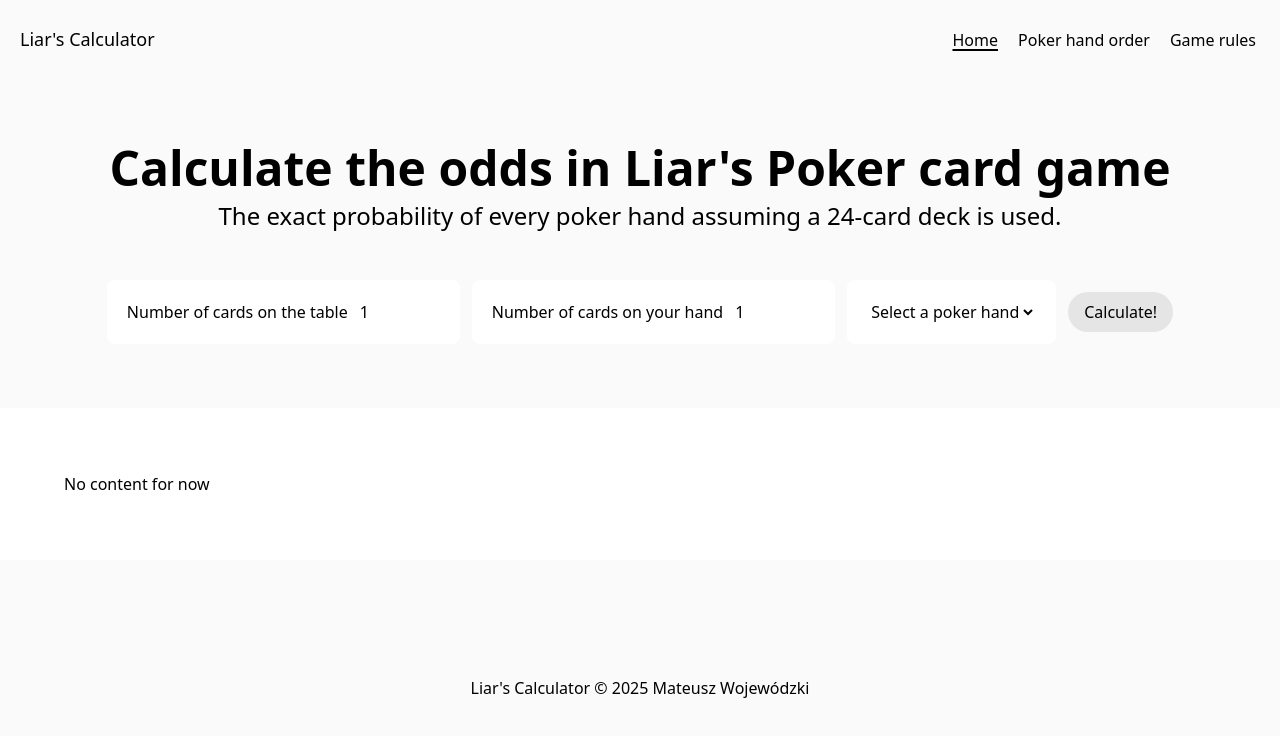
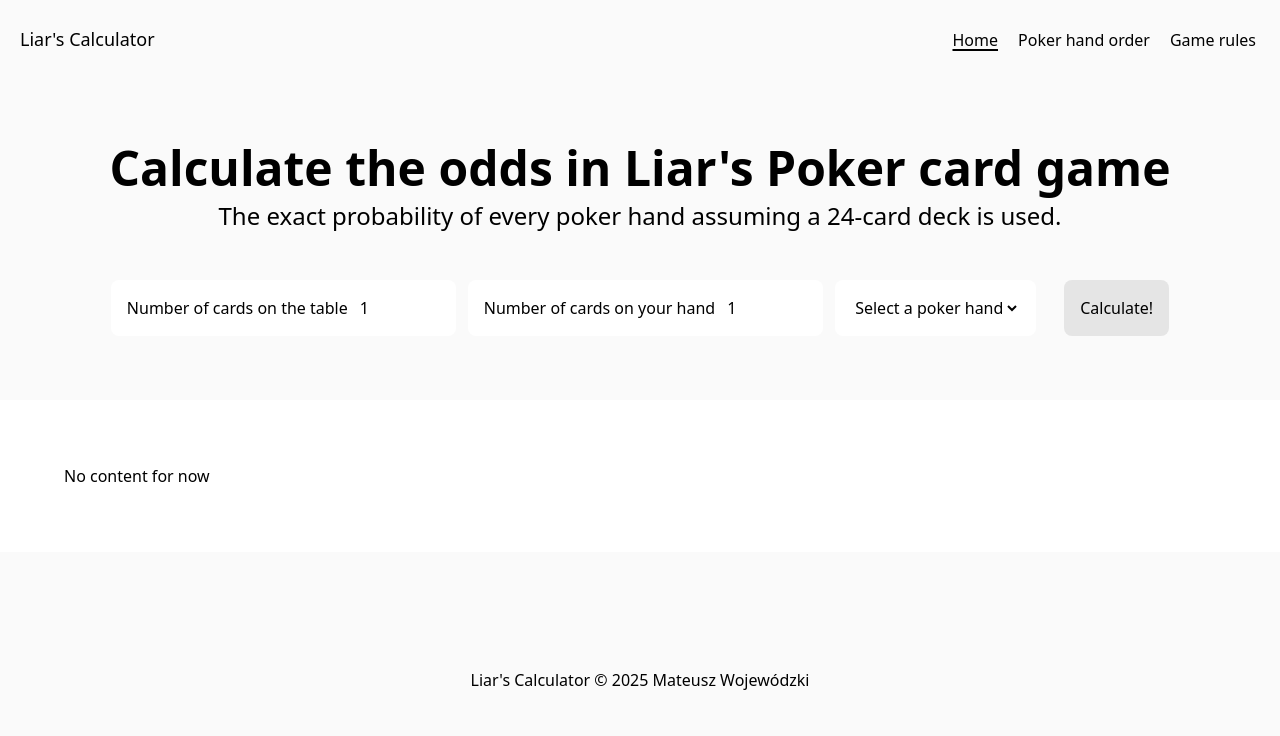
Before and after one commit to MatWojewodzki/liars-calculator, a React (Vite) app: page / in a window 1280 px wide. Shown: the top 736 px of the page. Built offline with nearby package versions, Linux system fonts and the light colour scheme.

Commit message:
Adjust padding in the CalculatorForm and index page header.

```diff
--- a/src/components/CalculatorForm.tsx
+++ b/src/components/CalculatorForm.tsx
@@ -26,16 +26,16 @@ function CalculatorForm({ search }: { search?: CalculatorResultSearch }) {
             onSubmit={handleFormSubmit}
             className="flex flex-col lg:flex-row items-stretch lg:items-baseline gap-3"
         >
-            <div className="flex justify-center p-5 gap-x-3 items-baseline bg-white rounded-lg">
+            <div className="flex justify-center p-4 gap-x-3 items-baseline bg-white rounded-lg">
                 <label htmlFor="cardCount">Number of cards on the table</label>
                 <CardCountInput id="cardCount" value={cardCount} setValue={setCardCount} />
             </div>
 
-            <div className="flex justify-center p-5 gap-x-3 items-baseline bg-white rounded-lg">
+            <div className="flex justify-center p-4 gap-x-3 items-baseline bg-white rounded-lg">
                 <label htmlFor="handSize">Number of cards on your hand</label>
                 <CardCountInput id="handSize" value={handSize} setValue={setHandSize} />
             </div>
-            <div className="flex justify-center p-5 gap-x-3 items-baseline bg-white rounded-lg">
+            <div className="flex justify-center p-4 gap-x-3 items-baseline bg-white rounded-lg">
                 <label htmlFor="pokerHand" className="sr-only">Poker hand</label>
                 <select
                     id="pokerHand"
@@ -57,7 +57,7 @@ function CalculatorForm({ search }: { search?: CalculatorResultSearch }) {
             <button
                 type="submit"
                 disabled={!pokerHand}
-                className="w-full lg:w-fit py-2 px-4 rounded-lg lg:rounded-full bg-neutral-200 hover:bg-neutral-300"
+                className="w-full lg:w-fit p-4 mt-4 lg:mt-0 lg:ms-4 rounded-lg bg-neutral-200 hover:bg-neutral-300"
             >
                 Calculate!
             </button>
--- a/src/routes/index.tsx
+++ b/src/routes/index.tsx
@@ -9,7 +9,7 @@ function Index() {
 
     return (
         <div className="grow flex flex-col">
-            <section className="py-16 px-1 flex flex-col items-center bg-neutral-50">
+            <section className="py-16 px-4 flex flex-col items-center bg-neutral-50">
 
                 <h1 className="text-center font-extrabold text-5xl">Calculate the odds in Liar's Poker card game</h1>
                 <p className="text-center text-2xl mt-2 mb-12">The exact probability of every poker hand assuming a 24-card deck is used.</p>
```
